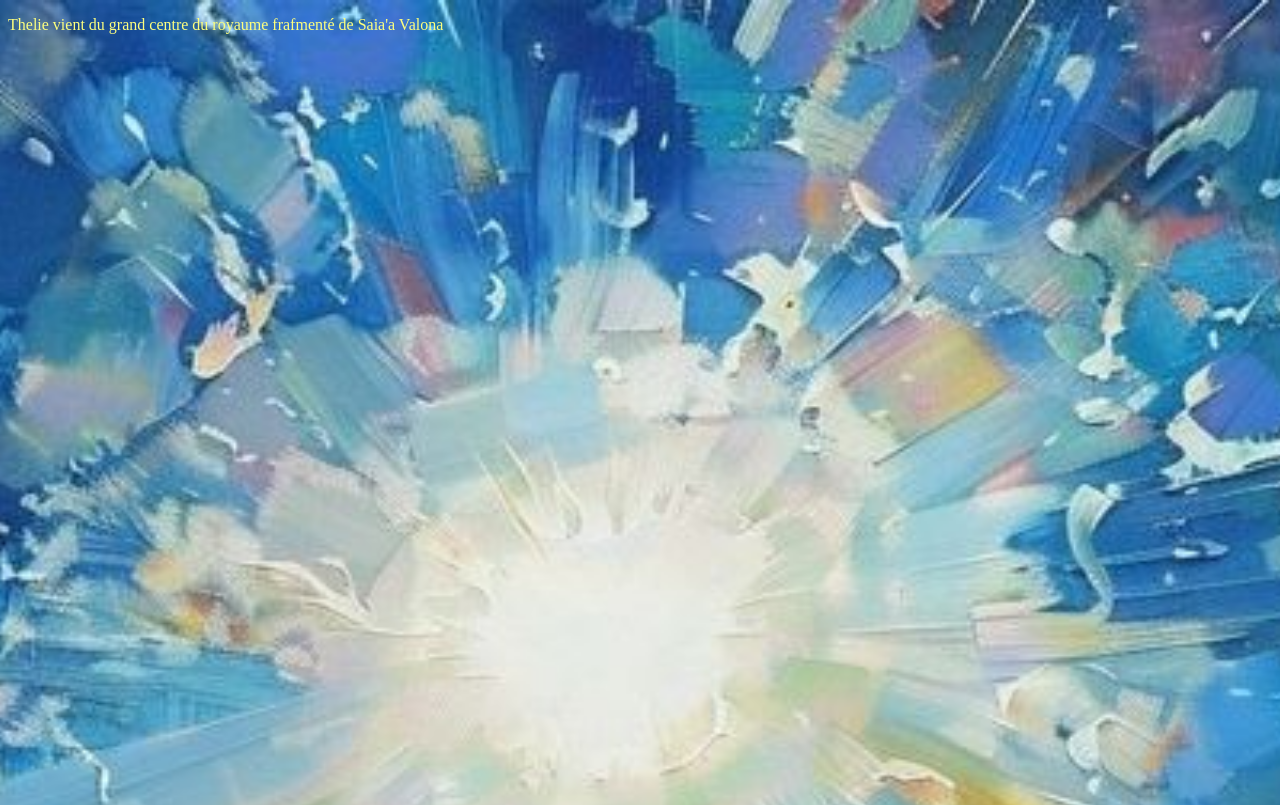
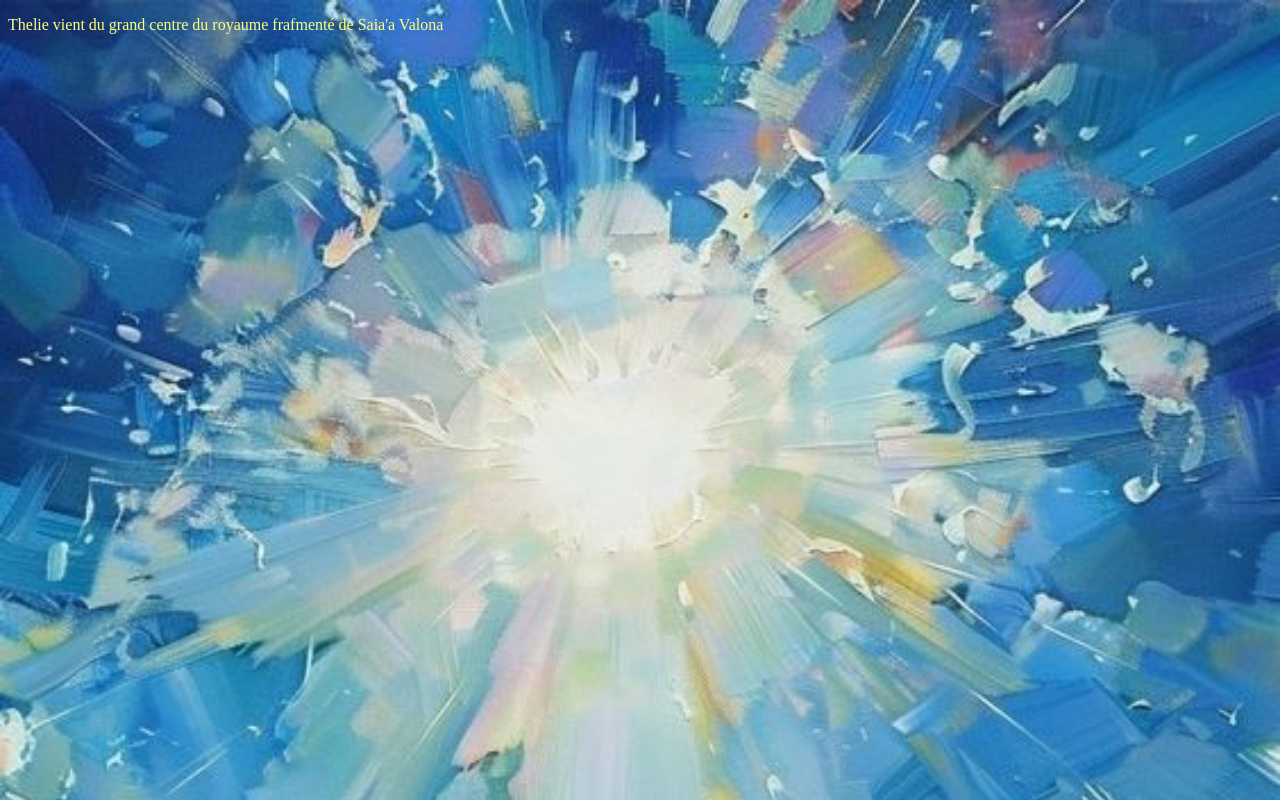
Before and after one commit to Paschalis369/DossierOrigine, a plain HTML site: page index.html in a window 1280 px wide. Shown: the top 805 px of the page. Drawn offline with Linux system fonts and the light colour scheme.

Commit message:
Update index.html

```diff
--- a/index.html
+++ b/index.html
@@ -5,7 +5,7 @@
         body{
             background-image:url(./OriginImage/c2d799cee7fc89200e0b7c8c8fb096aa.jpg);
             width: 217vh;
-            height: 400vh;
+            height: 90vh;
             background-size: cover;
             background-position: top;
             background-repeat: no-repeat;
```
